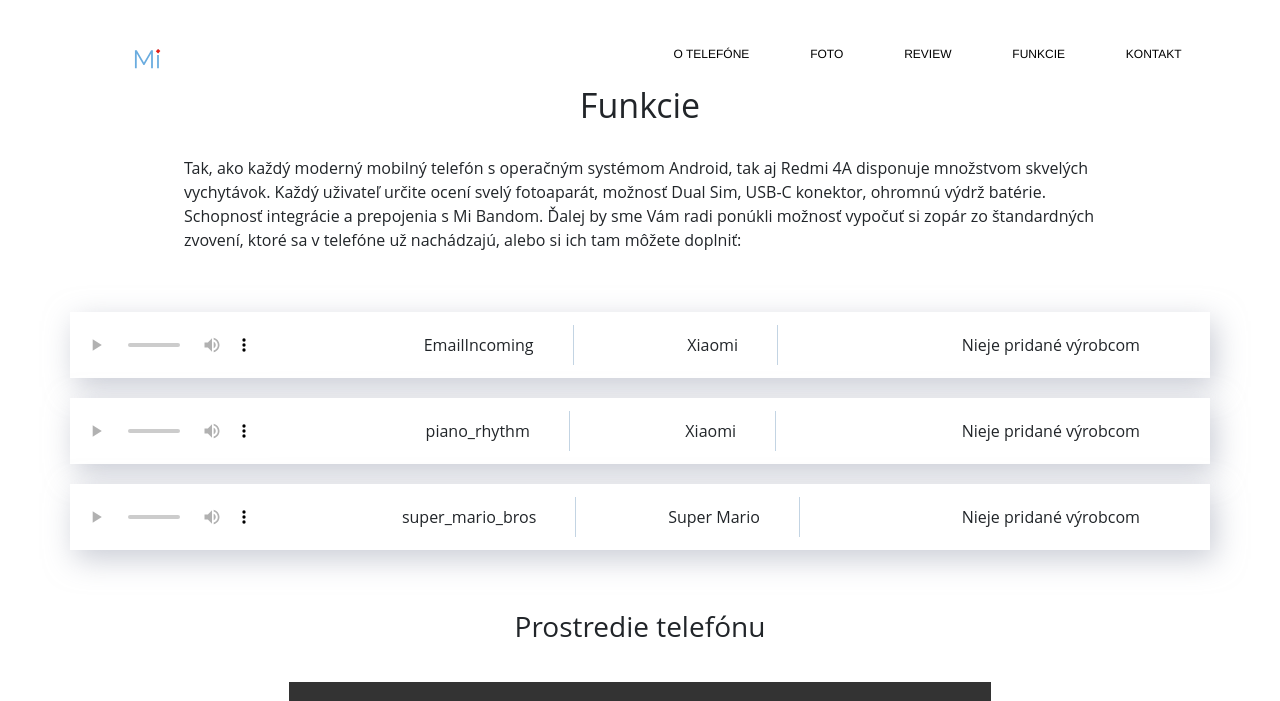
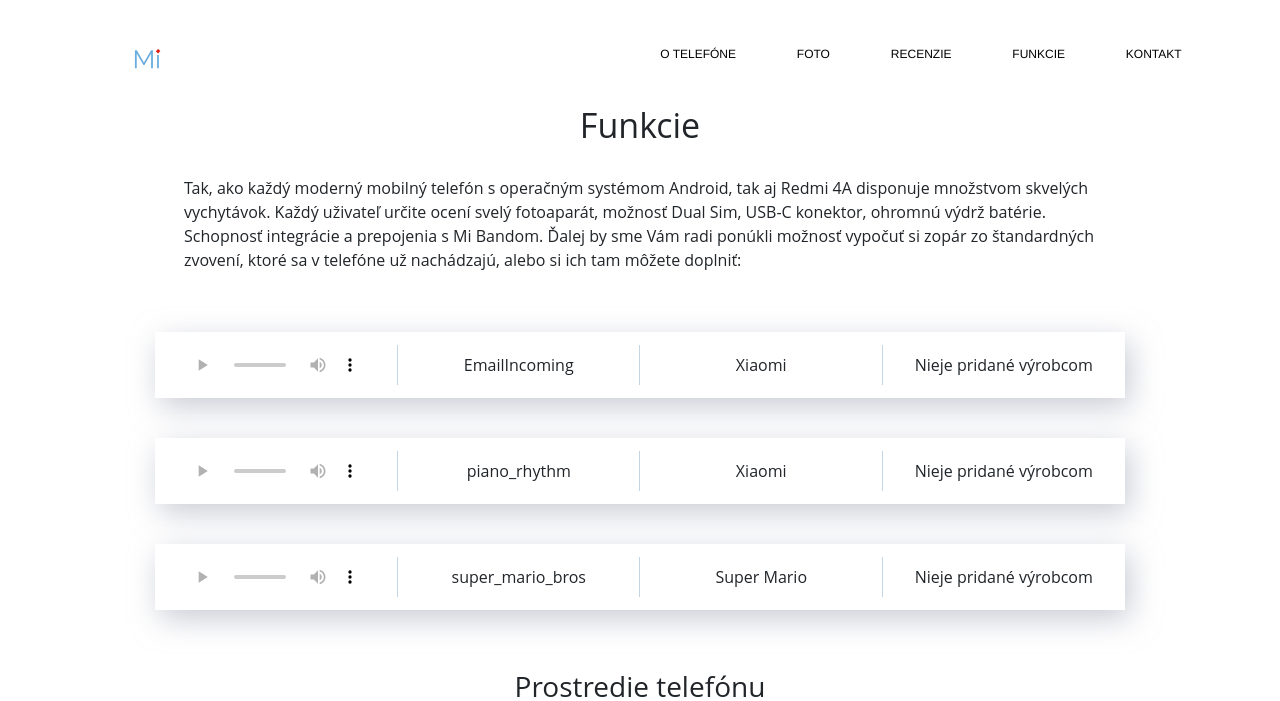
Before and after one commit to sdudasko/school_project_phone, a PHP site: page /features.php in a window 1280 px wide. Shown: the top 701 px of the page. Run offline with PHP 8.4, Linux system fonts and the light colour scheme; grey boxes are pictures that could not be loaded.

Commit message:
responsivity

```diff
--- a/contact.php
+++ b/contact.php
@@ -18,7 +18,7 @@ $cssFilePaths = [
                             <div class="fleft fx-50 page-contact__form__input">
                                 <input type="text" placeholder="Meno" class="page-contact__form-input">
                             </div>
-                            <div class="fleft fx-50">
+                            <div class="fleft fx-50 page-contact__form__input">
                                 <input type="text" placeholder="E-mail" class="page-contact__form-input">
                             </div>
                         </div>
--- a/css/layout/comparison.css
+++ b/css/layout/comparison.css
@@ -1,4 +1,4 @@
 .comparison-summary {
-    width: 70%;
-    margin: 0 auto 35px;
+    width: 90%;
+    margin: 45px auto 35px;
 }
--- a/css/layout/features.css
+++ b/css/layout/features.css
@@ -13,14 +13,16 @@
 }
 .ringtone-row-child {
     position: relative;
+    width: 25%;
+    text-align: center;
 }
 .ringtone-row-child:last-child {
-    padding: 15px 70px;
+    /*padding: 15px 70px;*/
 }
-.ringtone-row-child:not(:last-child):not(:first-child):after {
+.ringtone-row-child:not(:last-child):after {
     content: '';
     position: absolute;
-    right: -40px;
+    right: 0;
     width: 1px;
     background-color: #c3d4e3;
     height: 40px;
@@ -52,3 +54,32 @@ video {
     width: 60%;
     margin-bottom: 30px;
 }
+
+@media screen and (max-width: 991px) {
+    .ringtone-row-child:last-child {
+        display: none;
+    }
+    .ringtone-row-child:not(:last-child):after {
+        right: -33%;
+    }
+}
+@media screen and (max-width: 650px) {
+    .ringtone-row-child:last-child {
+        display: none;
+    }
+    .ringtone-row-child:nth-last-child(2) {
+        display: none;
+    }
+    .ringtone-row {
+        justify-content: space-around;
+    }
+    .ringtone-row-child:not(:last-child):after, .ringtone-row-child:last-child:after {
+        content: none;
+    }
+}
+@media screen and (max-width: 500px) {
+    .ringtone-row-child {
+        width: 50%;
+    }
+}
+.ringtone-row-child
--- a/css/layout/photo.css
+++ b/css/layout/photo.css
@@ -37,6 +37,9 @@
     .empty-991 {
         display: none;
     }
+    .btn-see-more {
+        margin-top: 0;
+    }
 }
 @media screen and (max-width: 500px) {
     .page-photo__img-outer {
--- a/css/partials/footer.css
+++ b/css/partials/footer.css
@@ -1,4 +1,8 @@
 footer {
+    position: absolute;
+    bottom: 0;
+    width: 100%;
+    height: 205px;
     background: #009688;
     color: white;
     padding: 10px 0 45px 0;
--- a/css/partials/main.css
+++ b/css/partials/main.css
@@ -1,5 +1,14 @@
+#container {
+    /*height: 100%;*/
+    min-height:100%;
+    position:relative;
+}
+html, body {
+    height: 100%;
+    margin: 0;
+    padding: 0;
+}
 body {
-    margin: 0;
     font-family: Open Sans,sans-serif;
     font-weight: 400;
     font-size: 1rem;
@@ -7,6 +16,9 @@ body {
     color: #212529;
     text-align: left;
     background-color: #fff;
+}
+main {
+    padding-bottom:205px;
 }
 h1 {
     font-size: 34px;
@@ -26,7 +38,7 @@ a {
     margin-bottom: 15px;
 }
 .page {
-    padding-top: 80px;
+    padding-top: 100px;
 }
 
 .center {
@@ -49,6 +61,15 @@ a {
     margin-left: auto;
     padding-left: 15px;
     padding-right: 15px;
+}
+.ctl {
+    margin-right: auto;
+    margin-left: auto;
+    padding-left: 15px;
+    padding-right: 15px;
+}
+.ctl-1000 {
+    max-width: 1000px;
 }
 @media (min-width: 768px) {
     .ct {
@@ -259,3 +280,15 @@ a {
     background-color: #009688;
     color: white;
 }
+
+@media screen and (max-width: 991px) {
+    .main-table__table {
+        width: 100%;
+    }
+}
+
+@media screen and (max-width: 767px) {
+    .main-table__table {
+        font-size: 14px;
+    }
+}
--- a/css/partials/nav.css
+++ b/css/partials/nav.css
@@ -16,23 +16,6 @@
     z-index: 120;
     background: white;
 }
-
-/*.nav-inner:before {*/
-    /*content: '';*/
-    /*position: absolute;*/
-    /*left: 0;*/
-    /*bottom: 0;*/
-    /*width: 100%;*/
-    /*height: 200%;*/
-    /*background: #fff;*/
-    /*opacity: 0;*/
-    /*-webkit-transform: translate(0, 20px);*/
-    /*transform: translate(0, 20px);*/
-    /*-webkit-transition: opacity .4s cubic-bezier(0, 0, 0, 1.13), -webkit-transform .4s cubic-bezier(0, 0, 0, 1.13);*/
-    /*transition: opacity .4s cubic-bezier(0, 0, 0, 1.13), transform .4s cubic-bezier(0, 0, 0, 1.13);*/
-    /*z-index: 5;*/
-    /*will-change: transform, opacity;*/
-/*}*/
 
 .nav-inner:after {
     content: '';
@@ -68,7 +51,7 @@
     opacity: 1;
 }
 
-.nav-inner:after {
+.top-navigation:not(.opened) .nav-inner:after {
     background: 0 0;
     box-shadow: 0 0 17px rgba(0,0,0,.165), 0 0 0 1px #f6f6f6;
     z-index: 6;
@@ -86,8 +69,10 @@
 .top-navigation__list-wrapper {
     z-index: 100;
 }
-.top-navigation.opened .top-navigation .top-navigation__list-wrapper {
-    text-align: right;
+.top-navigation.opened .top-navigation__list-wrapper {
+    width: 100%;
+}
+.top-navigation.opened .top-navigation__logo-wrapper {
     width: 100%;
 }
 .nav-inner__ct {
@@ -135,7 +120,6 @@
 .top-navigation__list-item.active {
     border-bottom: 2px solid #009688;
 }
-
 .top-navigation__list-item-link:after {
     content: '';
     position: absolute;
@@ -169,11 +153,8 @@
 }
 
 @media screen and (max-width: 700px) {
-    .nav-inner {
+    .top-navigation:not(.opened) .top-navigation__list-wrapper {
         display: none;
-    }
-    .top-navigation {
-        /*display: none;*/
     }
 }
 
@@ -216,6 +197,7 @@
     top: 14px;
     right: 15px;
     height: 30px;
+    z-index: 150;
 }
 
 .hamburger-inner {
@@ -234,7 +216,7 @@
 }
 
 @media screen and (min-width: 701px) {
-    .hamburger {
+    .top-navigation:not(.opened) .hamburger {
         display: none;
     }
 }
@@ -254,6 +236,8 @@
     bottom: -10px;
     width: 10px;
 }
+
+
 
 .hamburger-inner::after {
     content: "";
@@ -286,6 +270,7 @@
     overflow: visible;
     top: 14px;
     right: 11px;
+    z-index: 150;
 }
 
 .hamburger-box {
--- a/features.php
+++ b/features.php
@@ -22,6 +22,10 @@ $cssFilePaths = [
                         </p>
                     </div>
                 </div>
+            </div>
+            <div class="ctl ctl-1000">
+                <div class="ctr">
+                    <div class="fx-100">
                         <div class="ringtone-row">
                             <div class="ringtone-row-child">
                                 <audio controls controlsList="nodownload">
@@ -38,7 +42,10 @@ $cssFilePaths = [
                                 Nieje pridané výrobcom
                             </div>
                         </div>
-
+                    </div>
+                </div>
+                <div class="ctr">
+                    <div class="fx-100">
                         <div class="ringtone-row">
                             <div class="ringtone-row-child">
                                 <audio controls controlsList="nodownload">
@@ -55,7 +62,10 @@ $cssFilePaths = [
                                 Nieje pridané výrobcom
                             </div>
                         </div>
-
+                    </div>
+                </div>
+                <div class="ctr">
+                    <div class="fx-100">
                         <div class="ringtone-row">
                             <div class="ringtone-row-child">
                                 <audio controls controlsList="nodownload">
@@ -72,7 +82,8 @@ $cssFilePaths = [
                                 Nieje pridané výrobcom
                             </div>
                         </div>
-
+                    </div>
+                </div>
                 <div class="ctr center">
                     <h2 class="center heading-space">Prostredie telefónu</h2>
                     <video controls autoplay>
@@ -82,7 +93,5 @@ $cssFilePaths = [
                 </div>
             </div>
         </div>
-
-        </div>
     </main>
 <?php include('resources/partials/footer.php') ?>
--- a/photo.php
+++ b/photo.php
@@ -34,7 +34,7 @@ $cssFilePaths = [
                             <img src="./img/front_mirror.png" alt="" class="page-photo__img">
                         </div>
                     </div>
-                    <div class="fx-33 page-photo__img-outer"></div>
+                    <div class="fx-33 page-photo__img-outer empty-991"></div>
                 </div>
                 <div class="ctr">
                     <p class="center">
--- a/resources/partials/footer.php
+++ b/resources/partials/footer.php
@@ -26,6 +26,7 @@
         </div>
     </div>
 </footer>
+</div>
 </body>
 
 <?php
--- a/resources/partials/header.php
+++ b/resources/partials/header.php
@@ -14,3 +14,4 @@
     <title>Xiaomi Mi 4A</title>
 </head>
 <body>
+<div id="container">
--- a/resources/partials/nav.php
+++ b/resources/partials/nav.php
@@ -26,7 +26,7 @@
                                                                  class="top-navigation__list-item-link">Foto</a>
                         </li>
                         <li class="top-navigation__list-item"><a href="/review.php"
-                                                                 class="top-navigation__list-item-link">Review</a>
+                                                                 class="top-navigation__list-item-link">Recenzie</a>
                         </li>
                         <li class="top-navigation__list-item"><a href="/features.php"
                                                                  class="top-navigation__list-item-link">Funkcie</a>
--- a/resources/scripts/main.js
+++ b/resources/scripts/main.js
@@ -2,6 +2,13 @@ function isScrolled() {
     let scrollTop = (window.pageYOffset || document.scrollTop) - (document.clientTop || 0);
 
     return scrollTop > 1;
+}
+
+function closeBurgerNav() {
+    console.log('getting here');
+    document.getElementsByClassName('top-navigation')[0]
+        .classList
+        .remove("opened");
 }
 
 function onIsScrolledEventFire() {
@@ -19,9 +26,14 @@ function onIsScrolledEventFire() {
 }
 
 window.addEventListener('load', function () {
+
     onIsScrolledEventFire();
+
     document.onscroll = function () {
         onIsScrolledEventFire();
+        if (window.innerWidth >= 700) {
+            closeBurgerNav();
+        }
     }
 
     document.getElementsByClassName('hamburger')[0].addEventListener('click', function () {
--- a/specification.php
+++ b/specification.php
@@ -103,7 +103,7 @@ $cssFilePaths = [
                     </tr>
                 </table>
                 <p class="center comparison-btn">
-                    <a href="/comparison.php" class="btn-dark-red">Porovnať s najnovším modelom</a>
+                    <a href="/comparison.php" class="btn-red">Porovnať s najnovším modelom</a>
                 </p>
             </div>
         </div>
```
Also changed, not shown: css/layout/contact.css (+7 -1 lines), css/layout/review.css (+15 -0 lines), css/partials/modals/review_create.css (+26 -8 lines). Lines whose indentation alone changed are shown as unchanged.
